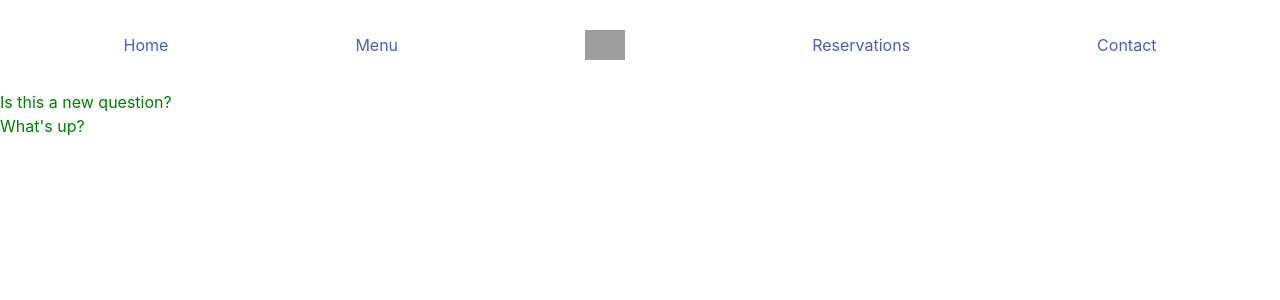
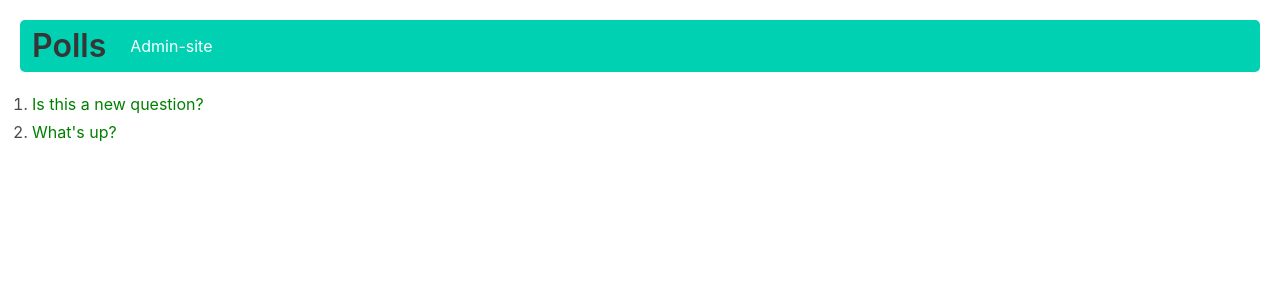
Before and after one commit to cdh77/Z-polls, a Django app: page /polls/ in a window 1280 px wide. Shown: the top 300 px of the page. Run offline with Django 3.2, Linux system fonts and the light colour scheme; data comes from the database, SQL or seed files in the repository; both versions use the stored data as it was after the commit; grey boxes are pictures that could not be loaded.

Commit message:
Bulma CSS in details view

```diff
--- a/polls/static/polls/styles.css
+++ b/polls/static/polls/styles.css
@@ -5,6 +5,16 @@ body {
   background-color: #ffffff;
 }
 
-.header-padding {
+.header-tile {
     padding: 30px 30px 30px 30px;
+    margin: 20px 20px 20px 20px;
 }
+
+.margin-home {
+    margin: 20px 20px 20px 20px;
+}
+
+.is-primary {
+    border-width: 5px;
+    border-radius: 5px;
+}
--- a/polls/templates/polls/index.html
+++ b/polls/templates/polls/index.html
@@ -12,29 +12,36 @@
       type="text/css"
       href="{% static 'polls/styles.css' %}"
     />
-<div class="header-padding">
-<nav class="level">
-  <p class="level-item has-text-centered">
-    <a class="link is-info">Home</a>
-  </p>
-  <p class="level-item has-text-centered">
-    <a class="link is-info">Menu</a>
-  </p>
-  <p class="level-item has-text-centered">
-    <img src="https://bulma.io/images/bulma-type.png" alt="" style="height: 30px;">
-  </p>
-  <p class="level-item has-text-centered">
-    <a class="link is-info">Reservations</a>
-  </p>
-  <p class="level-item has-text-centered">
-    <a class="link is-info">Contact</a>
-  </p>
+<div class="margin-home">
+<nav class="navbar is-primary" role="navigation" aria-label="main navigation">
+  <div class="navbar-brand">
+    <a class="navbar-item" href="http://127.0.0.1:8000/polls">
+    <h1 class="title">
+      Polls
+    </h1>
+    </a>
+
+    <a role="button" class="navbar-burger burger" aria-label="menu" aria-expanded="false" data-target="navbarBasicExample">
+      <span aria-hidden="true"></span>
+      <span aria-hidden="true"></span>
+      <span aria-hidden="true"></span>
+    </a>
+  </div>
+
+  <div id="navbarBasicExample" class="navbar-menu">
+    <div class="navbar-start">
+      <a class="navbar-item" href="http://127.0.0.1:8000/admin">
+        Admin-site
+      </a>
+
+    </div>
+  </div>
 </nav>
 </div>
 
-  </section >
+  <section class="content">
     {% if latest_question_list %}
-    <ul>
+    <ol>
       {% for question in latest_question_list %}
       <li>
         <a href="{% url 'polls:detail' question.id %}"
@@ -42,9 +49,10 @@
         >
       </li>
       {% endfor %}
-    </ul>
+    </ol>
     {% else %}
     <p>No polls are available.</p>
     {% endif %}
+    </section>
   </body>
 </html>
```
Also changed, not shown: polls/templates/polls/detail.html (+16 -2 lines), db.sqlite3.
